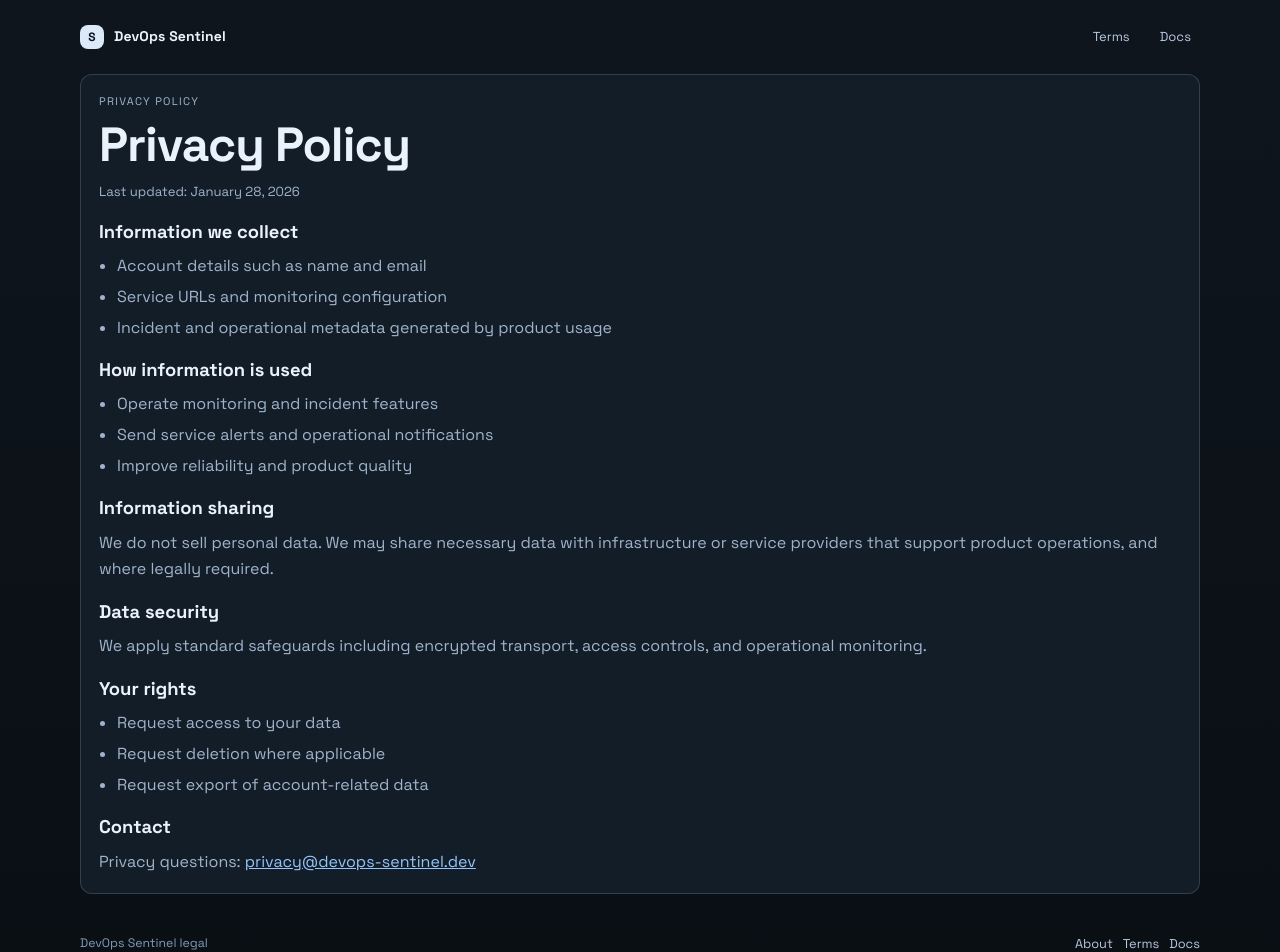
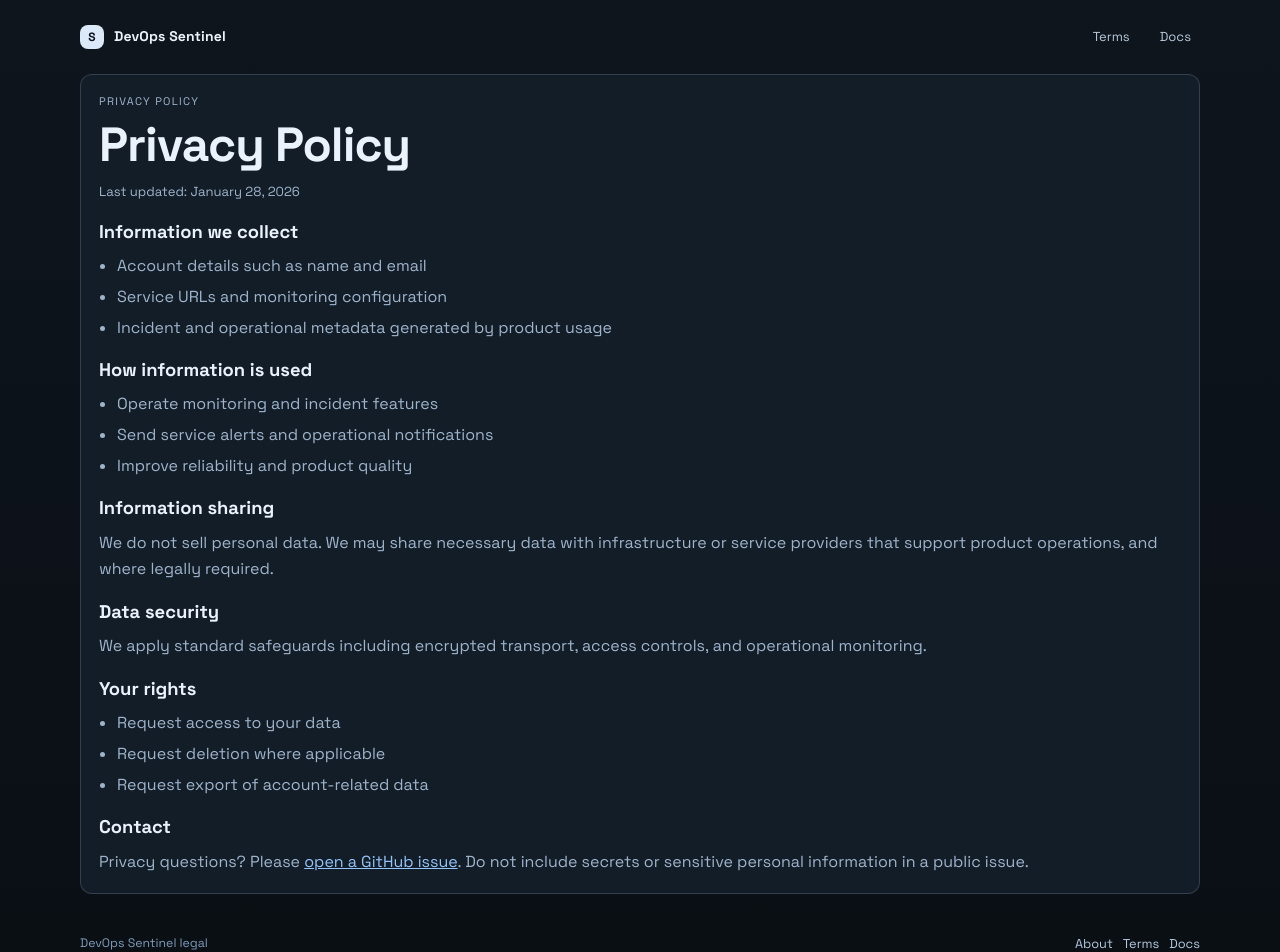
Before and after one commit to jagadeepmamidi/devops-sentinel, a React (Vite) app in the folder web/: page /privacy in a window 1280 px wide. Shown: the top 952 px of the page. Built offline with nearby package versions, Linux system fonts and the light colour scheme.

Commit message:
replace unavailable legal contact emails

```diff
--- a/web/src/pages/Privacy.jsx
+++ b/web/src/pages/Privacy.jsx
@@ -72,7 +72,7 @@ export default function Privacy() {
           <section>
             <h2>Contact</h2>
             <p>
-              Privacy questions: <a href="mailto:privacy@devops-sentinel.dev">privacy@devops-sentinel.dev</a>
+              Privacy questions? Please <a href="https://github.com/jagadeepmamidi/devops-sentinel/issues" target="_blank" rel="noreferrer">open a GitHub issue</a>. Do not include secrets or sensitive personal information in a public issue.
             </p>
           </section>
         </article>
--- a/web/src/pages/Terms.jsx
+++ b/web/src/pages/Terms.jsx
@@ -79,7 +79,7 @@ export default function Terms() {
           <section>
             <h2>Contact</h2>
             <p>
-              Questions about terms: <a href="mailto:legal@devops-sentinel.dev">legal@devops-sentinel.dev</a>
+              Questions about these terms? Please <a href="https://github.com/jagadeepmamidi/devops-sentinel/issues" target="_blank" rel="noreferrer">open a GitHub issue</a>.
             </p>
           </section>
         </article>
```
